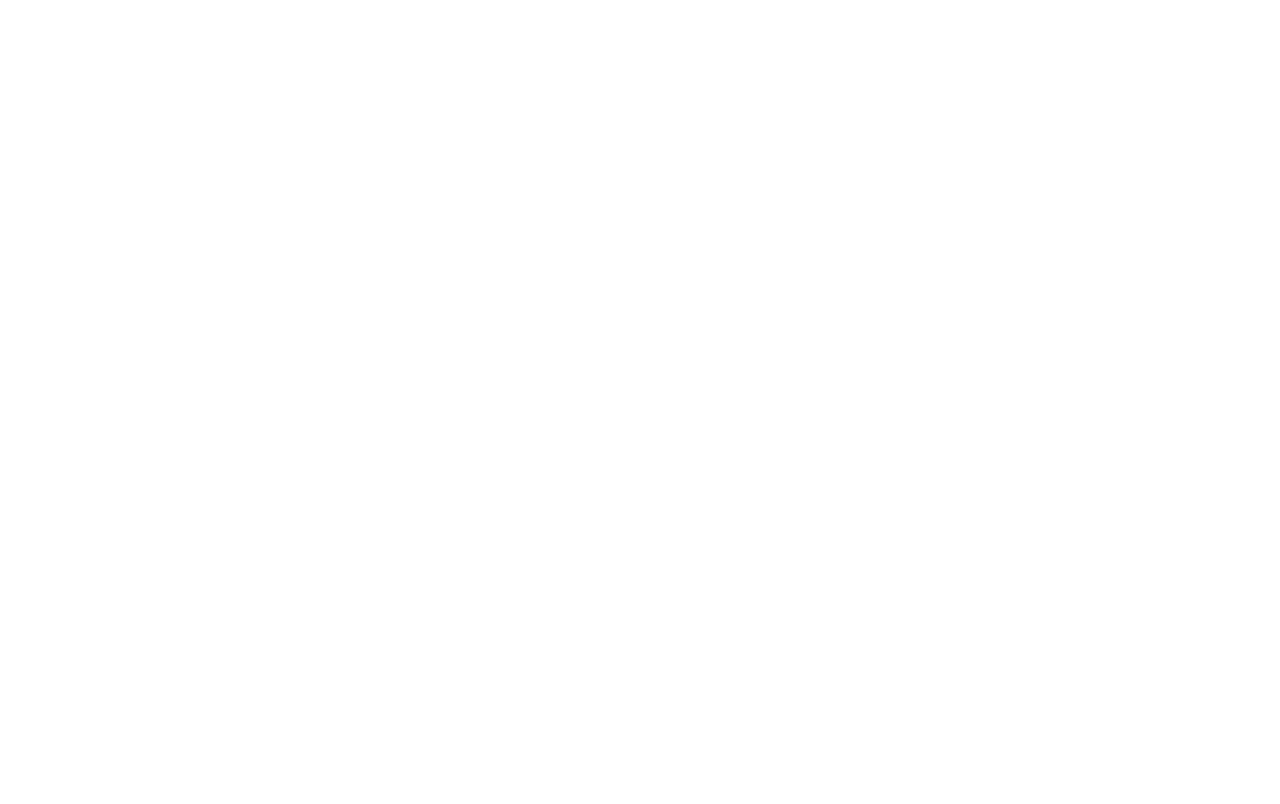
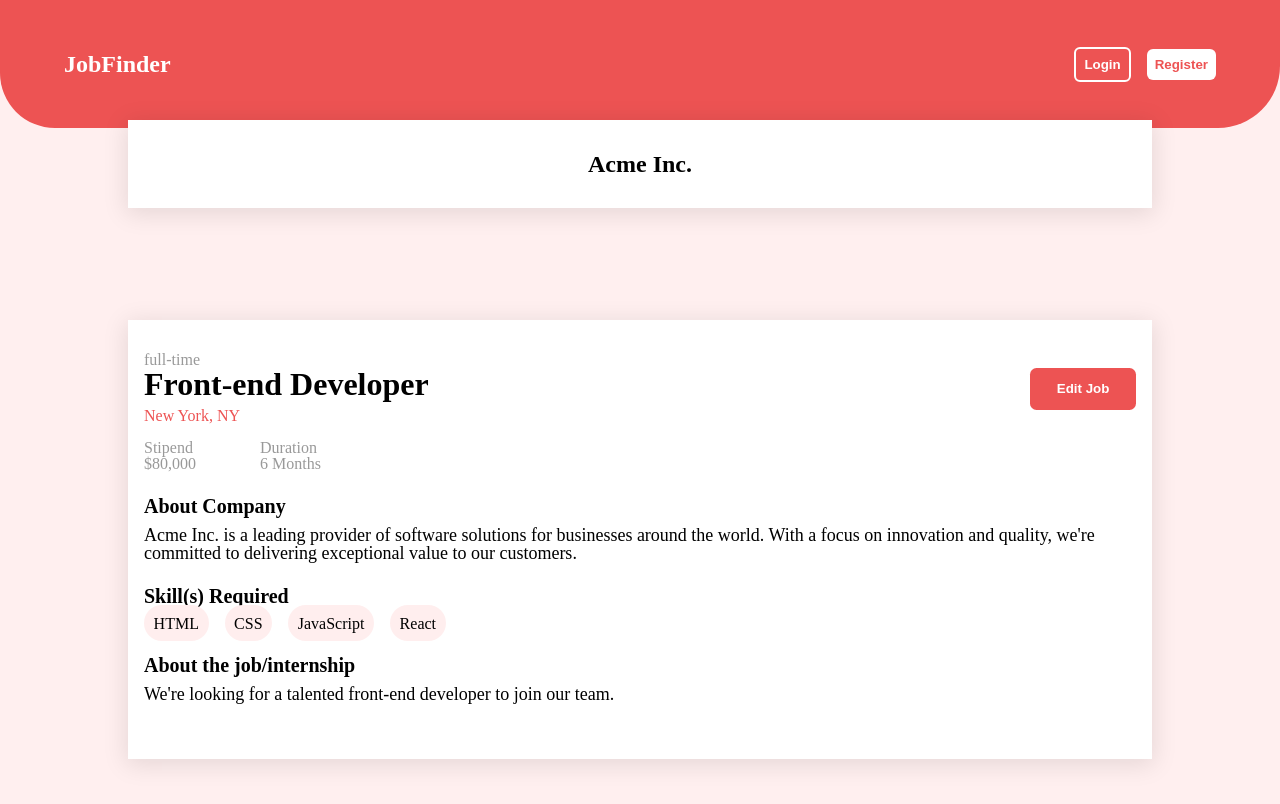
Before and after one commit to Ritesh-888/A-_Platform_for_job_Listing, a React (Vite) app in the folder client/job-seeker/: page /detail in a window 1280 px wide. Before the commit this address had no page. Shown: the top 804 px of the page. Built offline with nearby package versions, Linux system fonts and the light colour scheme.

Commit message:
added details page

```diff
--- a/client/job-seeker/src/App.jsx
+++ b/client/job-seeker/src/App.jsx
@@ -2,6 +2,7 @@
 import { Register } from "./pages/Register"
 import {Login} from "./pages/Login"
 import { AddJob } from "./pages/JobForm"
+import { Detail } from "./pages/Detail"
 function App() {
 
   return (
@@ -9,6 +10,7 @@
         <Route path="/register" element={<Register/>}/>
         <Route path="/login" element={<Login/>}/>
         <Route path="/addJob" element={<AddJob/>}/>
+        <Route path="/detail" element={<Detail/>}/>
    </Routes>
   )
 }
--- /dev/null
+++ b/client/job-seeker/src/Components/Detail/Detail.jsx
@@ -0,0 +1,66 @@
+import styles from './Style.module.css'
+export const Details = ()=>{
+    return(
+        <>
+            <div className={styles.container}>
+               <p className={styles.containerText}>{data.companyName}</p>
+            </div>
+            <div className={styles.containerBottom}>
+                <div className={styles.preHeading}>
+                <p className={styles.lightText}>{data.jobType}</p>
+                </div>
+                <div className={styles.heading}>
+                    <div>
+                    <p className={styles.boldText}>{data.position}</p>
+                    <p className={styles.locationText}>{data.location}</p>
+                    </div>
+                    <div>
+                        <button className={styles.edit}>Edit Job</button>
+                    </div>
+                </div>
+                <div className={styles.perks}>
+                    <div>
+                        <p className={styles.lightText}>Stipend</p>
+                        <p className={styles.lightText}>{data.salary}</p>
+                    </div>
+                    <div>
+                        <p className={styles.lightText}>Duration</p>
+                        <p className={styles.lightText}>6 Months</p>
+                    </div>
+                </div>
+                <div className={styles.info}>
+                    <h2>About Company</h2>
+                    <p>{data.about}</p>
+                </div>
+                <div className={styles.info}>
+                    <h2>Skill(s) Required</h2>
+                    {data.skills.map((skill)=>{
+                        return (
+                            <span className={styles.skill} key={skill}>{skill}</span>
+                        )
+                    }
+                    )}
+                </div>
+                <div className={styles.info}>
+                    <h2>About the job/internship</h2>
+                    <p>{data.description}</p>
+                </div>
+            </div>
+        </>
+    )
+}
+
+
+
+const data = {
+  "companyName": "Acme Inc.",
+  "logoURL": "https://example.com/logo.png",
+  "position": "Front-end Developer",
+  "salary": "$80,000",
+  "jobType": "full-time",
+  "remote": "yes",
+  "location": "New York, NY",
+  "description": "We're looking for a talented front-end developer to join our team.",
+  "about": "Acme Inc. is a leading provider of software solutions for businesses around the world. With a focus on innovation and quality, we're committed to delivering exceptional value to our customers.",
+  "skills": ["HTML", "CSS", "JavaScript", "React"]
+}
--- /dev/null
+++ b/client/job-seeker/src/Components/Detail/Style.module.css
@@ -0,0 +1,83 @@
+.container{
+    width: 80vw;
+    position: fixed;
+    top: 15vh;
+    left: 10vw;
+    margin-right: auto;
+    background-color: blue;
+    box-sizing: border-box;
+    padding: 2rem 1rem;
+    background-color: white;
+    box-shadow: 0px 4px 23px 2px rgba(0, 0, 0, 0.1);
+    z-index: 2;
+    text-align: center;
+}
+
+.containerBottom{
+    width: 80vw;
+    margin:40vh auto;
+    background-color: white;
+    box-shadow: 0px 4px 23px 2px rgba(0, 0, 0, 0.1);
+    padding: 2rem 1rem;
+    box-sizing: border-box;
+}
+
+.lightText{
+    color: #999999;
+}
+
+.containerText{
+    font-size: 1.5rem;
+    font-weight: 600;
+}
+
+.boldText{
+    font-weight: 700;
+    font-size: 2rem;
+}
+
+.locationText{
+    color: #ED5353;
+    margin-top: 0.5rem;
+}
+.info{
+    margin: 1.5rem auto;
+}
+.info h2{
+    font-weight: 700;
+    font-size: 20px;
+    margin-bottom: 0.6rem;
+}
+
+.info p{
+    font-size: 18px;
+}
+
+.perks{
+    display: flex;
+    gap: 4rem;
+    margin-top: 1rem;
+}
+
+.skill{
+    background-color: #FFEEEE;
+    color: black;
+    padding: 0.6rem;
+    border-radius: 9999px;
+    margin-right: 1rem;
+}
+
+
+.edit{
+    background: #ED5353;
+    border-radius: 6.50784px;
+    padding: 1em 2em;
+    border: none;
+    color: white;
+    font-weight: 600;
+}
+
+.heading{
+    display: flex;
+    justify-content: space-between;
+}
--- /dev/null
+++ b/client/job-seeker/src/Components/Navbar/Navbar.jsx
@@ -0,0 +1,12 @@
+import styles from './Style.module.css'
+export const Navbar = ()=>{
+    return (
+        <div className={styles.nav}>
+            <p className={styles.text}>JobFinder</p>
+            <div>
+                <button className={styles.login}>Login</button>
+                <button className={styles.register}>Register</button>
+            </div>
+        </div>
+    )
+}
--- /dev/null
+++ b/client/job-seeker/src/Components/Navbar/Style.module.css
@@ -0,0 +1,39 @@
+.nav{
+    background: #ED5353;
+    border-radius: 0px 0px 62px 55px;
+    position: fixed;
+    top: 0;
+    display: flex;
+    width: 100vw;
+    height: 10vh;
+    align-items: center;
+    justify-content: space-between;
+    padding: 5vw;
+    box-sizing: border-box;
+    z-index: 1;
+}
+
+.text{
+    font-weight: 700;
+    font-size: 1.5rem;
+    color: white;
+}
+
+.login{
+    border: 2px solid white;
+    background-color: transparent;
+    color: white;
+    padding: 0.5rem 0.5rem;
+    font-weight: 600;
+    border-radius: 6px;
+    margin-right: 1rem;
+}
+
+.register{
+    color: #ED5353;
+    background-color: white;
+    padding: 0.5rem 0.5rem;
+    font-weight: 600;
+    border-radius: 6px;
+    border: none;
+}
--- /dev/null
+++ b/client/job-seeker/src/pages/Detail.jsx
@@ -0,0 +1,10 @@
+import { Navbar } from "../Components/Navbar/Navbar"
+import { Details } from "../Components/Detail/Detail"
+export const Detail = ()=>{
+    return(
+        <div style={{background:" #FFEFEF",overflowX:"hidden"}}>
+            <Navbar/>
+            <Details/>
+        </div>
+    )
+}
```
